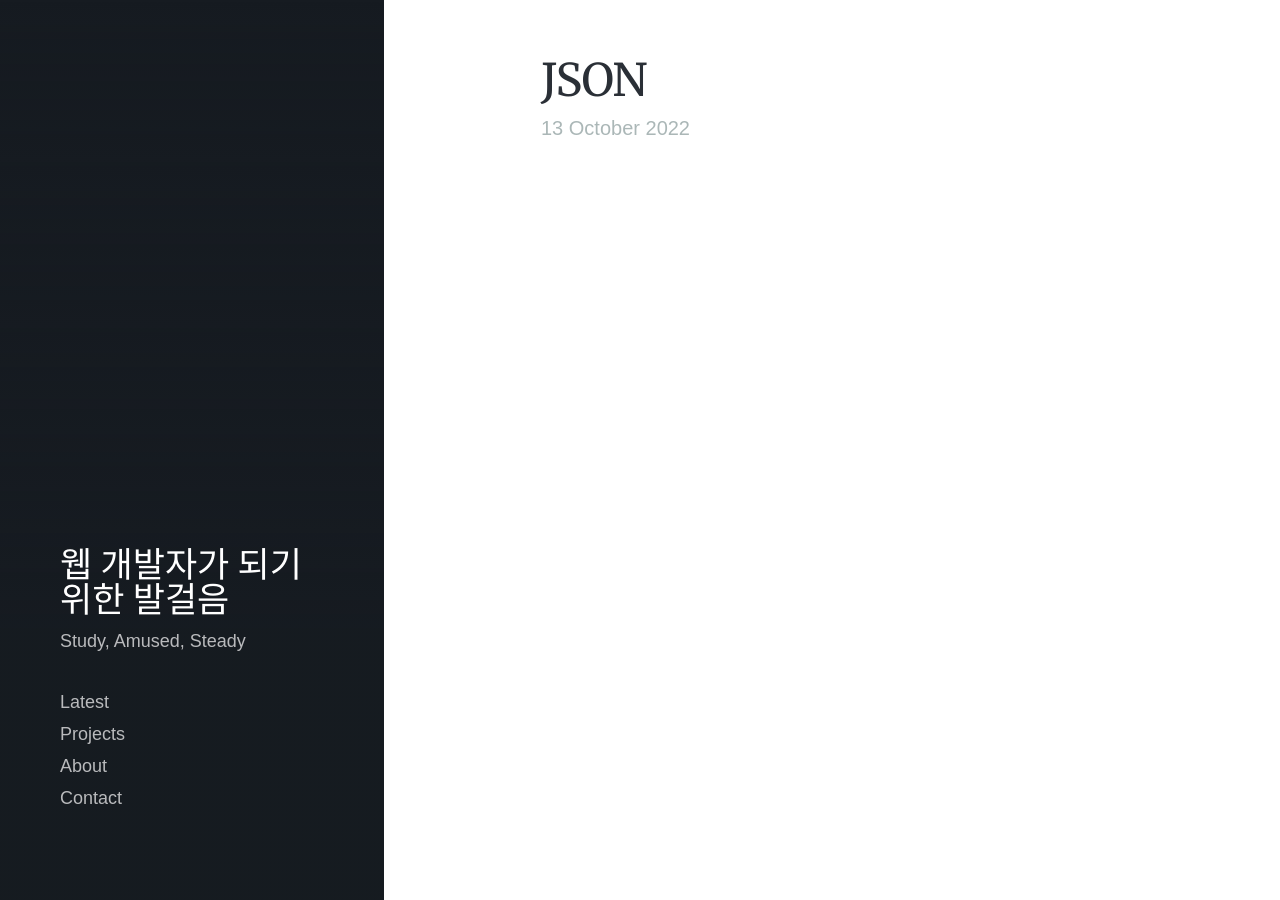
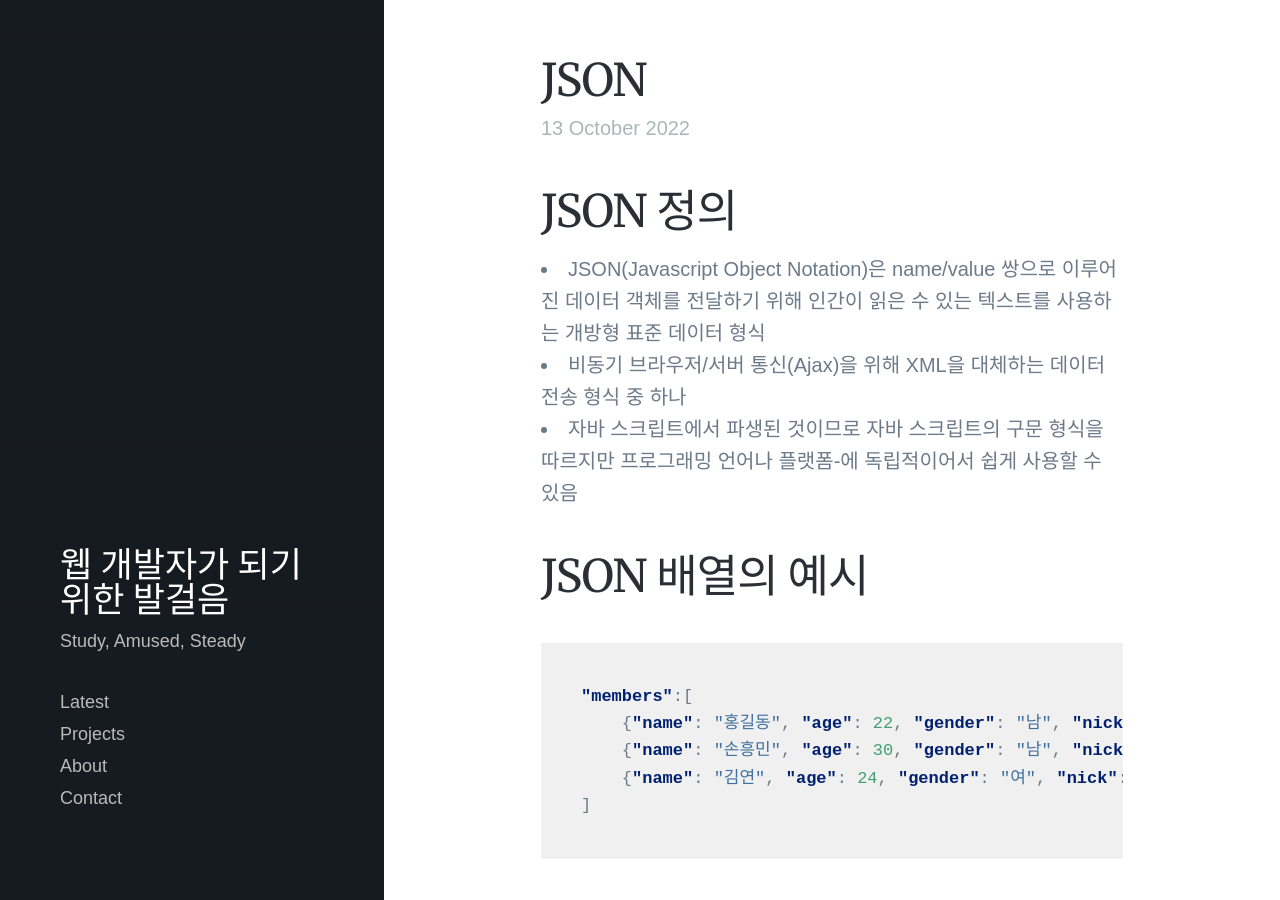
Before and after one commit to lawijdo201/lawijdo201.github.io, a Jekyll site: the page built from _posts/2022-10-13-JSON.md, in a window 1280 px wide and 900 px high. Built offline with Jekyll 4.4.1, drawn with Linux system fonts in a browser that asks for light colours; nearby versions of some CDN libraries; some web fonts are replaced.

Commit message:
Update 2022-10-13-JSON.md

````diff
--- a/_posts/2022-10-13-JSON.md
+++ b/_posts/2022-10-13-JSON.md
@@ -4,3 +4,21 @@ date: 2022-10-13 00:00:00
 featured_image:
 excerpt: JSON
 ---
+
+JSON 정의
+=======================
+
+* JSON(Javascript Object Notation)은 name/value 쌍으로 이루어진 데이터 객체를 전달하기 위해 인간이 읽은 수 있는 텍스트를 사용하는 개방형 표준 데이터 형식
+* 비동기 브라우저/서버 통신(Ajax)을 위해 XML을 대체하는 데이터 전송 형식 중 하나
+* 자바 스크립트에서 파생된 것이므로 자바 스크립트의 구문 형식을 따르지만 프로그래밍 언어나 플랫폼-에 독립적이어서 쉽게 사용할 수 있음
+
+JSON 배열의 예시
+-------------------
+
+```json
+"members":[
+    {"name": "홍길동", "age": 22, "gender": "남", "nick": "날센돌이"},
+    {"name": "손흥민", "age": 30, "gender": "남", "nick": "탱크"},
+    {"name": "김연", "age": 24, "gender": "여", "nick": "갈치"}
+]
+```
````
